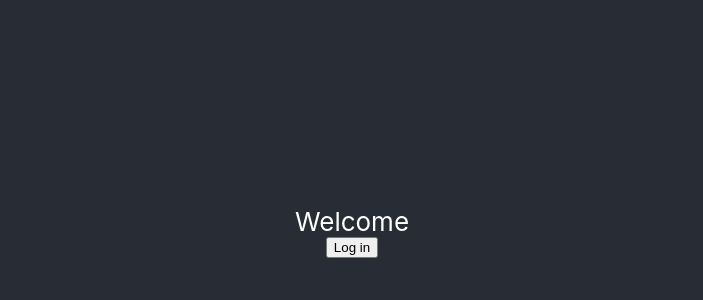
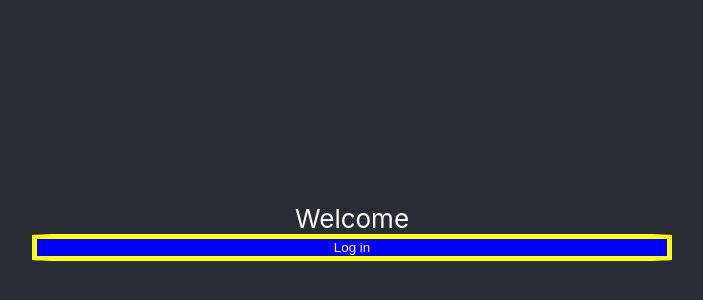
Before and after one commit to antonTan96/Orbital-project-2023, a React (Create React App) app in the folder frontend/: page / in a window 1280 px wide. Shown: the part 168-468 px from the top of the page, without its empty margins (288-991 px from the left). Built offline with nearby package versions, Linux system fonts and the light colour scheme.

Commit message:
changed some buttons(made it uglier)

```diff
--- a/frontend/src/Authentication/LoginContainer.js
+++ b/frontend/src/Authentication/LoginContainer.js
@@ -13,6 +13,7 @@
     // Prevent the browser from reloading the page
     e.preventDefault();
     const submitButton = document.getElementById("submitButton");
+
     // Read the form data
     const form = e.target;
     submitButton.disabled = true;
@@ -25,6 +26,7 @@
   const getCredentials = async (e) => {
     //const response = await Axios.get("http://localhost:5000/getCredentials");
     const submitButton = document.getElementById("submitButton");
+
     try {
       const response = await Axios.post(
         "https://orbital-be.azurewebsites.net:443/login",
--- a/frontend/src/Authentication/LoginPage.js
+++ b/frontend/src/Authentication/LoginPage.js
@@ -1,6 +1,7 @@
 import { useState } from "react";
 import LoginContainer from "./LoginContainer";
 import RegisterContainer from "./RegisterContainer";
+import UWUButton from "../CSSComponents/UWUButton";
 
 function LoginPage({ set }) {
   const [Login, changePage] = useState();
@@ -25,7 +26,7 @@
   return (
     <>
       {Login}
-      <button
+      <UWUButton
         onClick={() => {
           changeText(buttonText);
         }}
```
